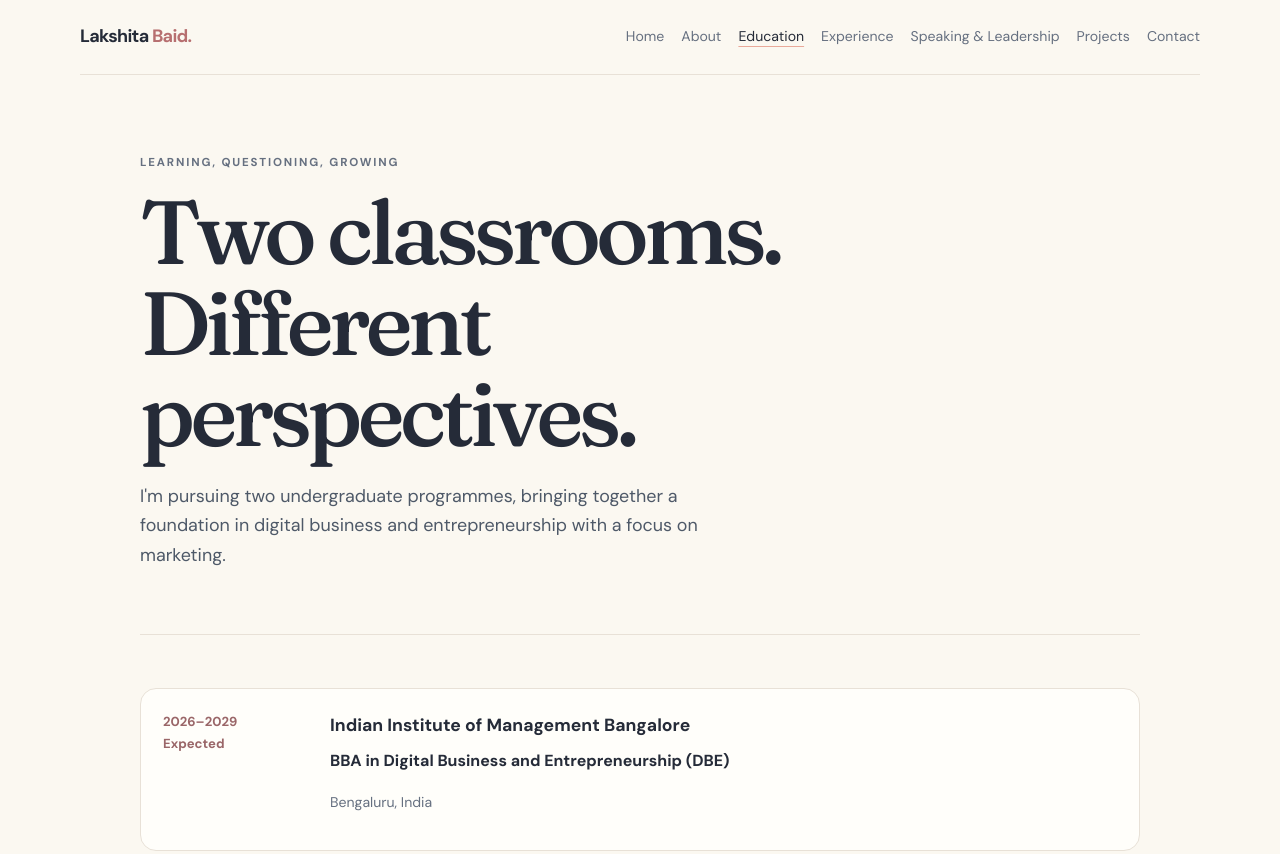
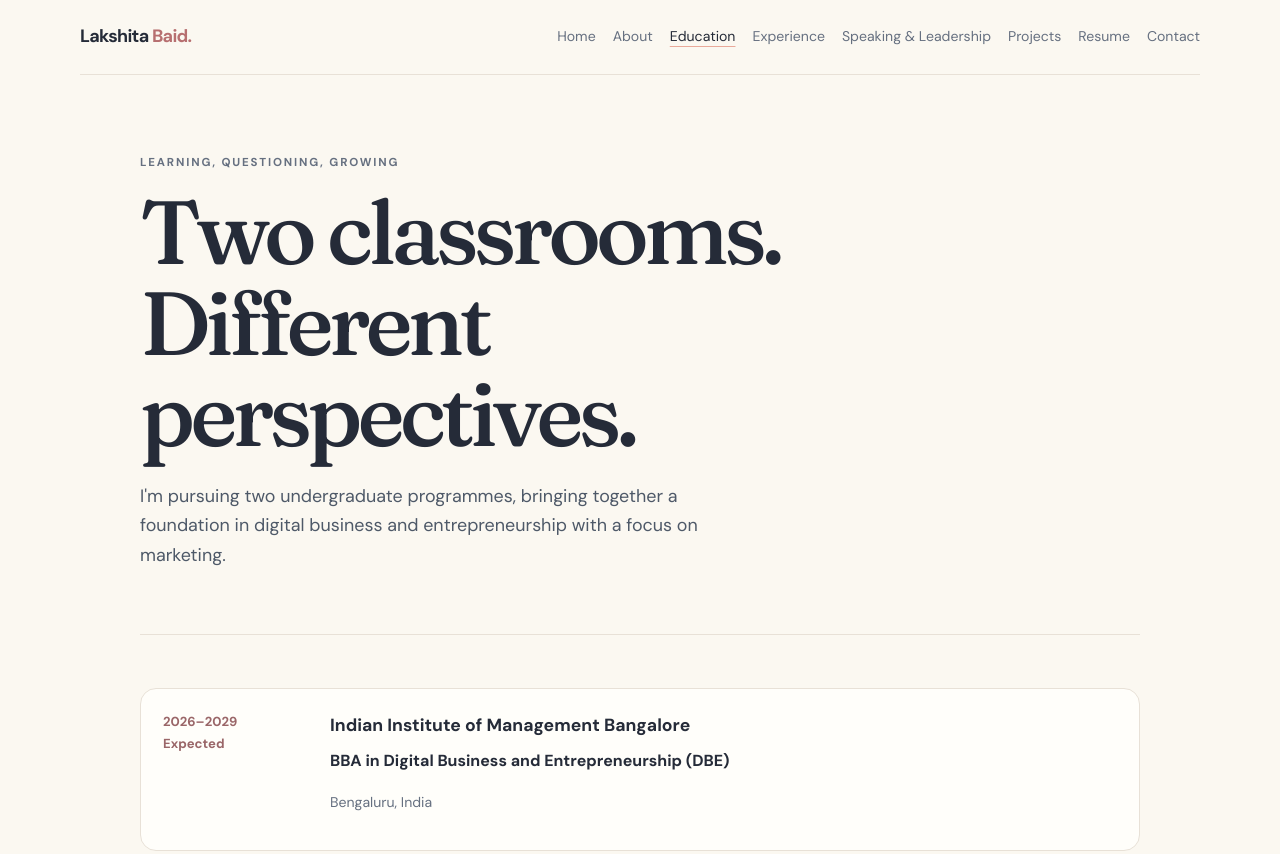
Before and after one commit to lakshitabaid-ship-it/LAKSHITA-BAID-, a plain HTML site: page education.html in a window 1280 px wide. Shown: the top 854 px of the page. Drawn offline with Linux system fonts and the light colour scheme.

Commit message:
Update education.html

```diff
--- a/education.html
+++ b/education.html
@@ -10,7 +10,7 @@
 <body>
 <header class="site-header">
   <a class="brand" href="index.html">Lakshita <span>Baid.</span></a>
-  <nav class="nav" aria-label="Main navigation"><a href="index.html">Home</a><a href="about.html">About</a><a href="education.html" aria-current="page">Education</a><a href="experience.html">Experience</a><a href="speaking.html">Speaking & Leadership</a><a href="projects.html">Projects</a><a href="contact.html">Contact</a></nav>
+  <nav class="nav" aria-label="Main navigation"><a href="index.html">Home</a><a href="about.html">About</a><a href="education.html" aria-current="page">Education</a><a href="experience.html">Experience</a><a href="speaking.html">Speaking & Leadership</a><a href="projects.html">Projects</a><a href="resume.html">Resume</a><a href="contact.html">Contact</a></nav>
 </header>
 <main>
 
```
